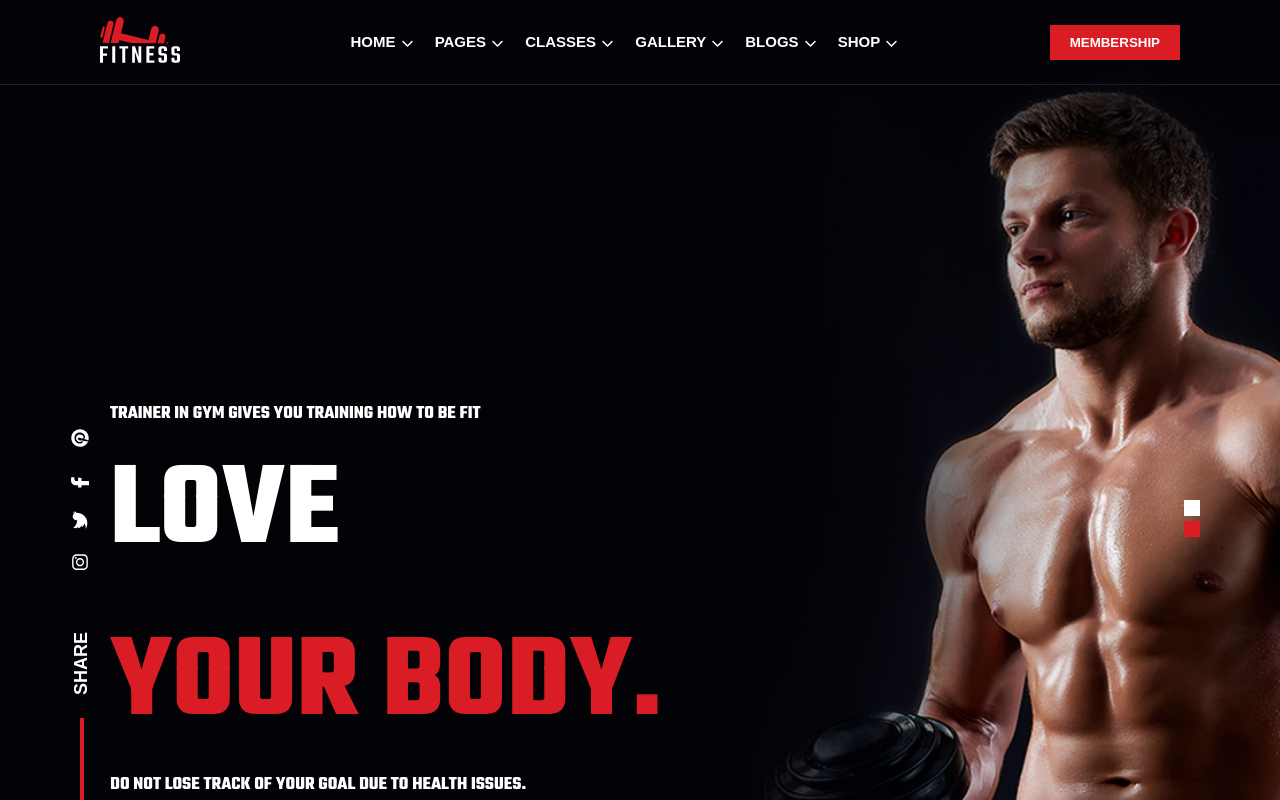
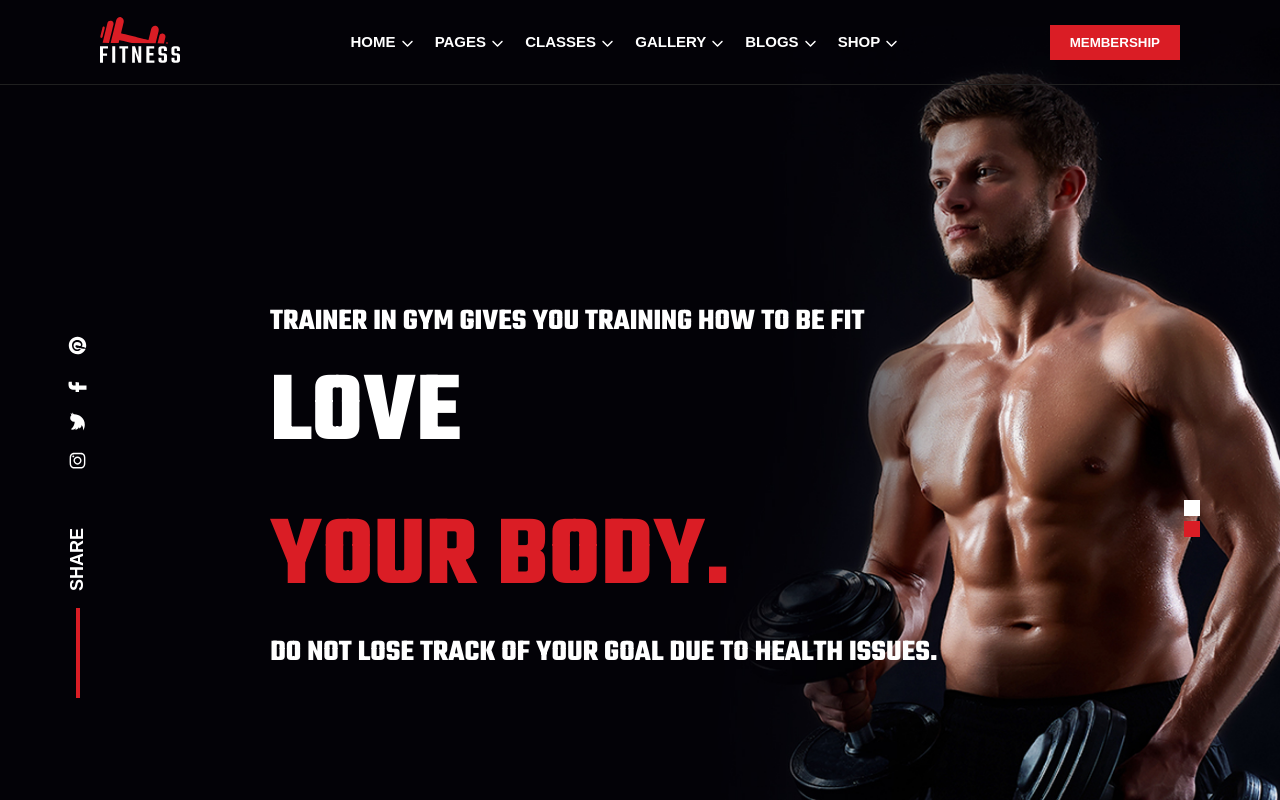
Before and after one commit to NurulIslam-EEE/fitness, a Next.js app: page / in a window 1280 px wide. Shown: the top 800 px of the page. Built offline with nearby package versions, Linux system fonts and the light colour scheme.

Commit message:
banner update:

```diff
--- a/components/Navbar.js
+++ b/components/Navbar.js
@@ -11,7 +11,7 @@ const Navbar = () => {
     const [isOpen, setIsOpen] = useState(false);
     const openMenu = () => setIsOpen(!isOpen);
     const listenScrollEvent = () => {
-        window.scrollY > 200
+        window.scrollY > 0
             ? setClassname(true)
             : setClassname(false)
     }
@@ -38,7 +38,7 @@ const Navbar = () => {
                             <h4>PAGES</h4>
                             <ul>
                                 <li>
-                                    <Link href='/'>
+                                    <Link href='/login'>
                                         <a>Login </a>
                                     </Link>
                                 </li>
--- a/styles/Banner.module.css
+++ b/styles/Banner.module.css
@@ -1,6 +1,6 @@
 .banner {
   background: url("../public//img/01\ \(1\).jpg");
-  background-position: center center;
+  background-position: 50% 50%;
   background-size: cover;
   background-repeat: no-repeat;
   height: 1250px;
@@ -40,17 +40,19 @@
   color: #da1d25;
 }
 .banner h1 {
-  font-size: 120px;
+  font-size: 100px;
   font-weight: bolder;
   margin-top: 0;
   margin-bottom: 0;
   padding: 0;
   text-transform: uppercase;
+  font-size: 100px;
 }
 .banner h3 {
   margin-top: 0;
   margin-bottom: 0;
   text-transform: uppercase;
+  font-size: 30px;
 }
 .banner h4 {
   transform: rotate(-90deg);
@@ -63,15 +65,19 @@
 
   margin: 0 auto;
 }
-.share {
-  padding: 20px;
-}
+
+/* left sidebar */
 .social {
   margin: 40px;
 }
-
+.share {
+  padding: 15px;
+  font-size: 18px;
+}
 .socialIcon {
   margin-top: 20px;
+  height: 18px;
+  width: 15px;
   transform: rotate(-90deg);
 }
 /* banner footer */
@@ -143,11 +149,7 @@
     max-width: 1140px;
   }
 }
-@media (min-width: 992px) {
-  .bannerSocialTitle2 {
-    max-width: 960px;
-  }
-}
+
 @media (min-width: 768px) {
   .bannerSocialTitle2 {
     max-width: 720px;
@@ -158,6 +160,18 @@
     max-width: 540px;
   }
 } */
+@media (min-width: 992px) {
+  .banner {
+    height: 1000px;
+  }
+  .bannerTitle {
+    margin-top: 300px;
+    width: 850px;
+  }
+  .bannerSocialTitle2 {
+    height: 850px;
+  }
+}
 @media screen and (max-width: 600px) {
   .bannerTitle {
     margin-top: 200px;
--- a/styles/Features.module.css
+++ b/styles/Features.module.css
@@ -127,6 +127,7 @@
     display: block;
     padding: 0;
     margin: 0;
+    height: 550px;
   }
   .feature1 {
     width: 100%;
--- a/styles/Navbar.module.css
+++ b/styles/Navbar.module.css
@@ -105,16 +105,19 @@
 }
 .navItem:hover .homeDropDown {
   display: block;
+  cursor: pointer;
 }
 /* .homeLi:hover .homeDropDown {
   display: block;
 } */
 
 /* responsive */
+@media only screen and (max-width: 1000px) {
+}
 @media only screen and (max-width: 600px) {
   .nav ul {
     padding-top: 10px;
-    z-index: 2;
+    z-index: 9;
 
     background: white;
     position: absolute;
```
